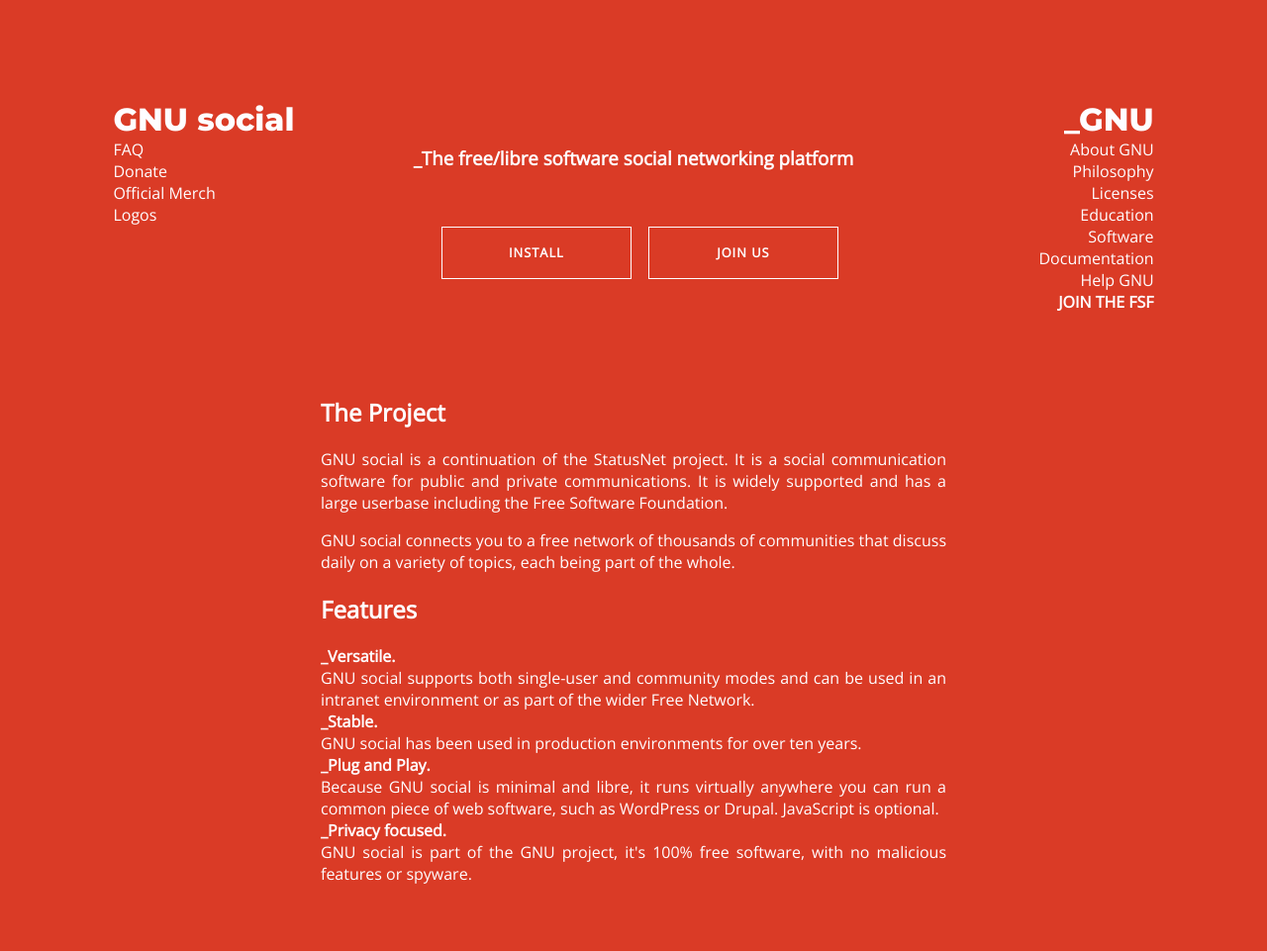
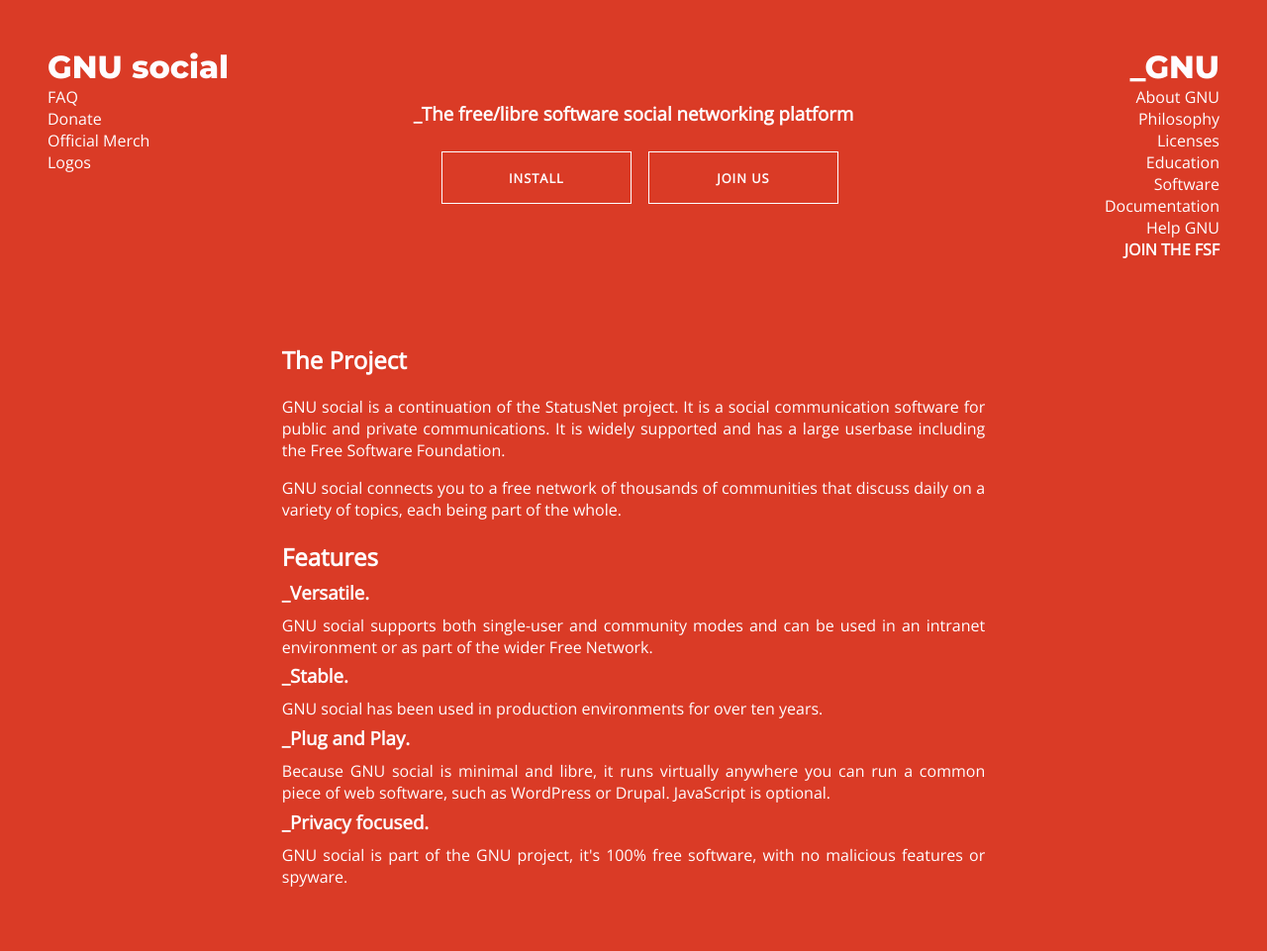
Before and after one commit to rainydaysavings/GNUsocial-v2-landing-page, a Jekyll site: the page built from index.html, in a window 1280 px wide. Shown: the whole page at 99% size. Built offline with Jekyll 4.4.1, drawn with Linux system fonts in a browser that asks for light colours; Markdown is read by kramdown in place of the engine named in the settings; before the commit the page ends 918 px from its top, so only the background shows below that.

Commit message:
Further changes.

```diff
--- a/assets/css/common.css
+++ b/assets/css/common.css
@@ -6,7 +6,10 @@ body
     color: #fefdff;
     text-align: justify;
     background-color:#DA3B26;
-    margin-top: 5em;
+    margin-top: 3em;
+    margin-right: 3em;
+    margin-left: 3em;
+    margin-bottom: 3em;
 }
 
 h1
@@ -14,6 +17,8 @@ h1
     font-family: 'Montserrat', sans-serif;
     font-weight: 800;
     color: #A22430;
+    font-size: 2em;
+    margin-top: 0;
 }
 
 b
@@ -39,6 +44,13 @@ ul
     padding: 0;
 }
 
+h3
+{
+    margin-bottom: 0;
+    padding: 0;
+    line-height: 0em;
+}
+
 
 /* CONTENT */
 .gnus
@@ -50,7 +62,8 @@ ul
 .container
 {
     display: flex;
-    justify-content: center;
+    justify-content: left;
+    flex-direction: row;
 }
 
 .sideways
@@ -64,19 +77,19 @@ ul
 
 .center
 {
+    margin-left: auto;
+    margin-right: auto;
     margin-top: 3em;
-    flex: 0.5;
+    flex: 0.6;
 }
 
 #left
 {
-    margin-left: 3em;
     flex: 0.2;
 }
 
 #right
 {
-    margin-right: 3em;
     flex: 0.2;
     text-align: right;
 }
--- a/index.html
+++ b/index.html
@@ -14,27 +14,27 @@ including the <a href="https://status.fsf.org/">Free Software Foundation</a>.
 <h2 class="subtitle">Features</h2>
 <ul>
 	<li>
-		<b>_Versatile.</b>
+		<h3><b>_Versatile.</b></h3>
 		<br>
 		GNU social supports both single-user and community modes and can
 		be used in an intranet environment or as part of the wider Free
 		Network.
 	</li>
 	<li>
-		<b>_Stable.</b>
+		<h3><b>_Stable.</b></h3>
 		<br>
 		GNU social has been used in production environments for over ten
 		years.
 	</li>
 	<li>
-		<b>_Plug and Play.</b>
+		<h3><b>_Plug and Play.</b></h3>
 		<br>
 		Because GNU social is minimal and libre, it runs virtually
 		anywhere you can run a common piece of web software, such as
 		WordPress or Drupal. JavaScript is optional.
 	</li>
 	<li>
-		<b>_Privacy focused.</b>
+		<h3><b>_Privacy focused.</b></h3>
 		<br>
 		GNU social is part of the GNU project, it's 100% free software,
 		with no malicious features or spyware.
```
